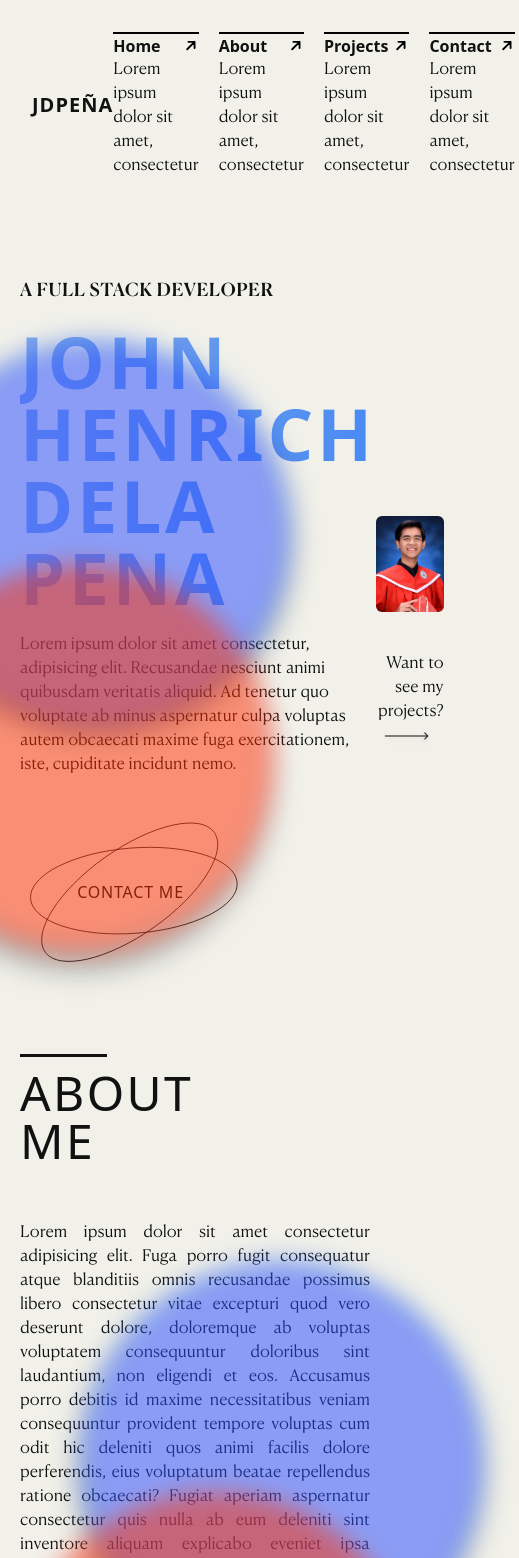
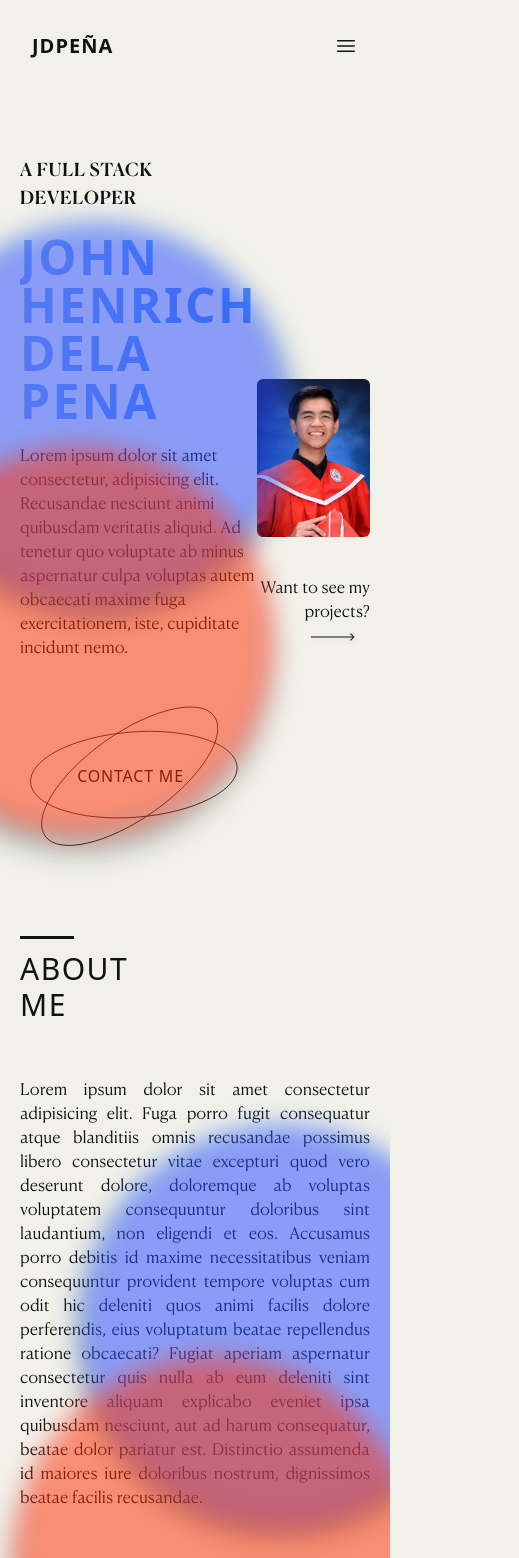
Before and after one commit to jdpena28/portfolio-v2, a Next.js app: page / in a window 390 px wide. Shown: the top 1558 px of the page, 519 px wide, since content can reach past the window. Built offline with nearby package versions, Linux system fonts and the light colour scheme.

Commit message:
CHORE: responsive view for mobile navbar

```diff
--- a/src/app/globals.css
+++ b/src/app/globals.css
@@ -7,25 +7,25 @@
 }
 
 h1 {
-  @apply heading text-7xl;
+  @apply heading text-5xl lg:text-7xl;
 }
 h2 {
-  @apply heading text-6xl;
+  @apply heading text-4xl lg:text-6xl;
 }
 h3 {
-  @apply heading text-5xl;
+  @apply heading text-3xl lg:text-5xl;
 }
 h4 {
-  @apply subheading text-4xl;
+  @apply subheading text-xl lg:text-4xl;
 }
 h5 {
-  @apply subheading text-3xl;
+  @apply subheading text-lg lg:text-3xl;
 }
 h6 {
-  @apply subheading text-2xl;
+  @apply subheading text-base lg:text-2xl;
 }
 nav {
-  @apply sticky top-0 z-50 flex items-center justify-between bg-highlight p-8;
+  @apply sticky top-0 z-30 flex items-center justify-between bg-highlight p-8;
 }
 section {
   @apply relative flex min-h-screen w-full items-center;
--- a/src/app/page.tsx
+++ b/src/app/page.tsx
@@ -5,7 +5,7 @@ import Projects from '@/components/sections/Projects';
 
 export default function Index() {
   return (
-    <main className="container mx-auto w-full px-5">
+    <main className="container mx-auto w-full overflow-hidden px-5 lg:overflow-visible">
       <Home />
       <AboutMe />
       <Projects />
--- a/src/components/NavBar.tsx
+++ b/src/components/NavBar.tsx
@@ -1,15 +1,20 @@
+'use client';
+
 import Link from 'next/link';
-import React, { FC } from 'react';
+import { FC, useState } from 'react';
 
 import { NAVLINKS } from '@/constant';
 
 import { NavLinksType } from '@/types/props';
 
 const NavBar = () => {
+  const [isOpen, setIsOpen] = useState(false);
   return (
+    <>
       <nav>
         <p className="heading text-xl font-bold">JDPeña</p>
-      <div className="flex items-center gap-x-5">
+        {/* Desktop Link */}
+        <div className="hidden items-center gap-x-5 lg:flex">
           {NAVLINKS.map((i) => {
             return (
               <NavLinks
@@ -21,7 +26,41 @@ const NavBar = () => {
             );
           })}
         </div>
+        {/* Mobile Link */}
+        <svg
+          xmlns="http://www.w3.org/2000/svg"
+          fill="none"
+          viewBox="0 0 24 24"
+          strokeWidth={1.5}
+          stroke="currentColor"
+          className={`z-50 block h-6 w-6 cursor-pointer lg:hidden ${
+            isOpen ? 'fill-highlight' : 'fill-primary'
+          }`}
+          onClick={() => setIsOpen(!isOpen)}>
+          <path
+            strokeLinecap="round"
+            strokeLinejoin="round"
+            d="M3.75 6.75h16.5M3.75 12h16.5m-16.5 5.25h16.5"
+          />
+        </svg>
       </nav>
+      {isOpen && (
+        <div
+          className="fixed right-0 top-0 z-40 mt-20 flex h-screen w-1/3 flex-col items-center gap-3 bg-primary pt-8"
+          onBlur={() => setIsOpen(false)}>
+          {NAVLINKS.map((i) => {
+            return (
+              <Link
+                className="font-canela text-highlight"
+                key={i.url}
+                href={i.url}>
+                {i.name}
+              </Link>
+            );
+          })}
+        </div>
+      )}
+    </>
   );
 };
 
```
Lines whose indentation alone changed are shown as unchanged.
